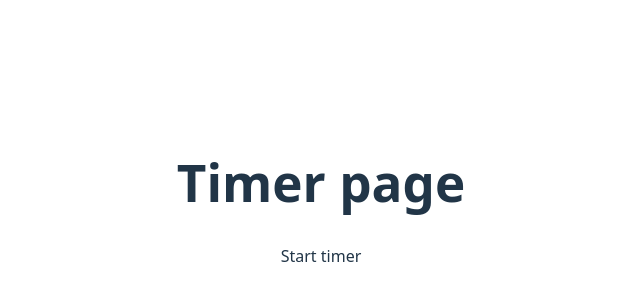
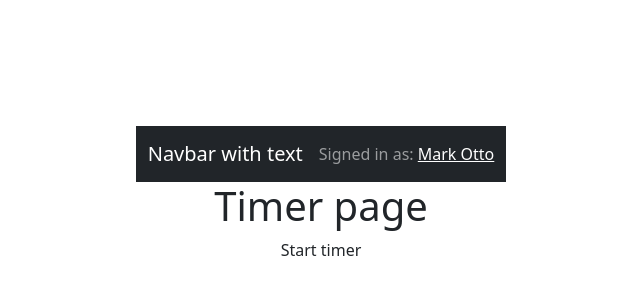
Before and after one commit to Roanbradley/ReactTimerApp, a React (Vite) app in the folder my-pwa-app/: page / in a window 1280 px wide. Shown: the part 198-498 px from the top of the page, without its empty margins (319-959 px from the left). Built offline with nearby package versions, Linux system fonts and the light colour scheme.

Commit message:
added navbar still needs some configuring

```diff
--- /dev/null
+++ b/my-pwa-app/Components/Navbar.jsx
@@ -0,0 +1,20 @@
+import Container from 'react-bootstrap/Container';
+import Navbar from 'react-bootstrap/Navbar';
+
+function NavbarSample(){
+    return(
+   <Navbar bg="dark" variant="dark" expand="lg">
+      <Container>
+        <Navbar.Brand href="#home">Navbar with text</Navbar.Brand>
+        <Navbar.Toggle aria-controls="navbar-collapse" />
+        <Navbar.Collapse id="navbar-collapse" className="justify-content-end">
+          <Navbar.Text>
+            Signed in as: <a href="#login">Mark Otto</a>
+          </Navbar.Text>
+        </Navbar.Collapse>
+      </Container>
+    </Navbar>
+  );
+}
+
+export default NavbarSample;
--- a/my-pwa-app/package.json
+++ b/my-pwa-app/package.json
@@ -10,7 +10,9 @@
     "preview": "vite preview"
   },
   "dependencies": {
+    "bootstrap": "^5.3.8",
     "react": "^19.2.0",
+    "react-bootstrap": "^2.10.10",
     "react-dom": "^19.2.0",
     "react-router-dom": "^6.30.3"
   },
--- a/my-pwa-app/src/App.jsx
+++ b/my-pwa-app/src/App.jsx
@@ -4,6 +4,8 @@ import viteLogo from '/vite.svg'
 import './App.css'
 import { RouterProvider, BrowserRouter, Routes, Route, Link  } from 'react-router-dom' ;
 import { router } from './constants/router';
+import NavbarSample from '../Components/Navbar';
+
 
 //top level component of the app
 // ├ Navbar
@@ -14,6 +16,7 @@ import { router } from './constants/router';
 function App() {
   return (
     <div className='App'>
+      <NavbarSample></NavbarSample>
       <RouterProvider router={router} />
       </div>
 
--- a/my-pwa-app/src/main.jsx
+++ b/my-pwa-app/src/main.jsx
@@ -4,6 +4,7 @@ import { StrictMode } from 'react'
 import { createRoot } from 'react-dom/client'
 import './index.css'
 import App from './App.jsx'
+import 'bootstrap/dist/css/bootstrap.min.css';
 
 
 //were react runs finds <div = id > inside index.html renders the app component
```
Also changed, not shown: 1 other file (tests, documents, lock files or other folders).
